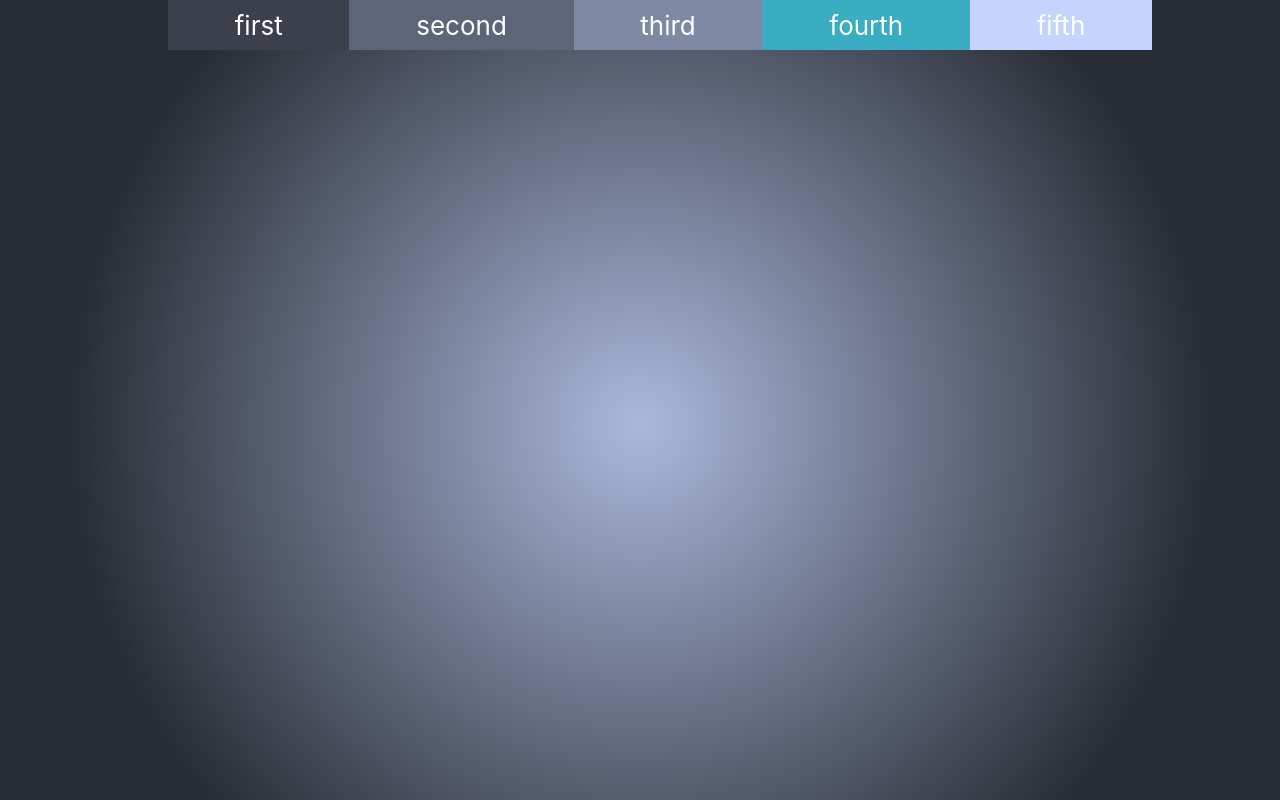
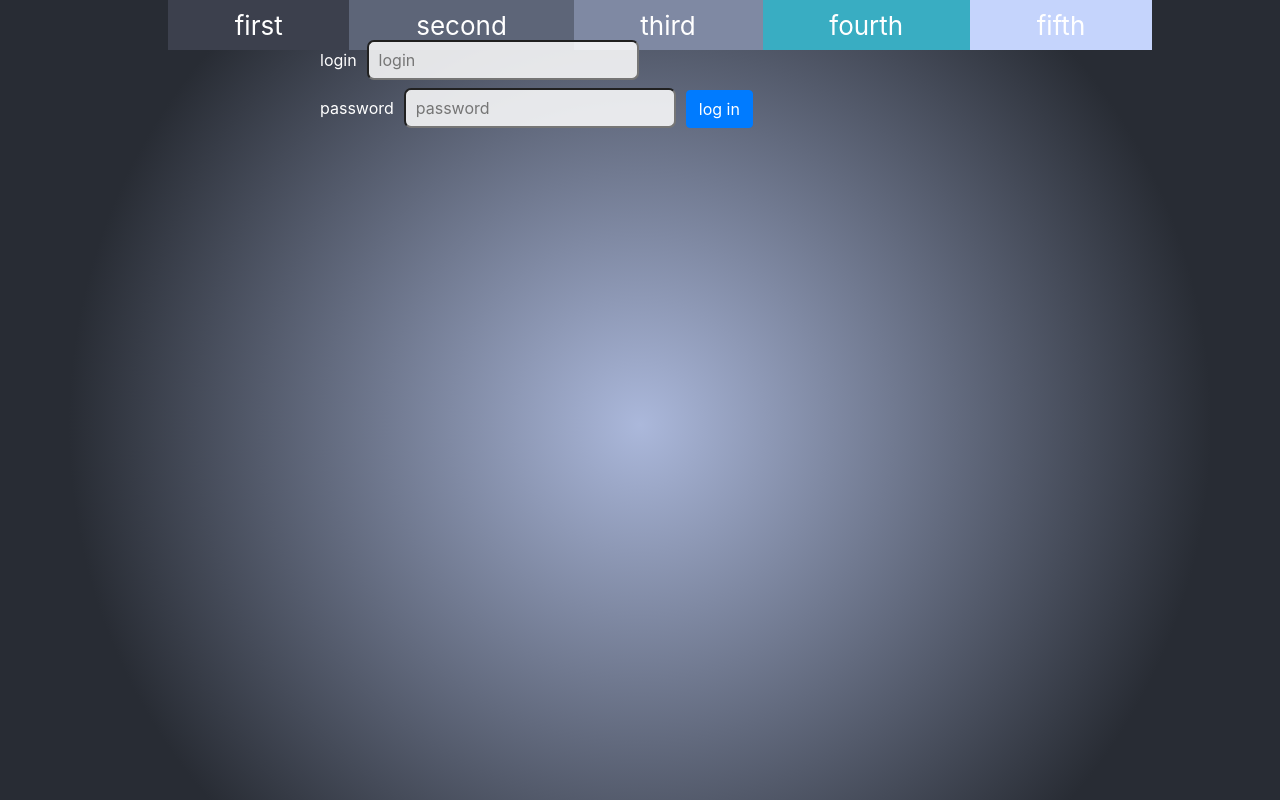
Before and after one commit to BlackH3art/react-framer-fun, a React (Create React App) app: page /fourth in a window 1280 px wide. Built offline with nearby package versions, Linux system fonts and the light colour scheme.

Commit message:
context store + login component

```diff
--- a/src/App.js
+++ b/src/App.js
@@ -2,6 +2,8 @@
 import { BrowserRouter as Router, Route } from 'react-router-dom';
 import { Provider } from 'react-redux';
 import store from './components/store';
+import StoreProvider from './components/contex store/StoreProvider';
+
 
 import Header from './components/Header';
 import FirstComponent from './components/FirstComponent';
@@ -25,7 +27,11 @@ function App() {
             <Route path="/first" component={FirstComponent}/>
             <Route path="/second" component={SecondComponent}/>
             <Route path="/third" component={ThirdComponent}/>
-            <Route path="/fourth" component={FourthComponent}/>
+
+            <StoreProvider>
+              <Route path="/fourth" component={FourthComponent}/>
+            </StoreProvider>
+
             <Route path="/fifth" component={FifthComponent}/>
 
           </div>
--- a/src/components/FourthComponent.jsx
+++ b/src/components/FourthComponent.jsx
@@ -1,12 +1,27 @@
 import React from 'react';
+import { AnimatePresence, motion } from 'framer-motion';
+
+import LoginComponent from './to login/LoginComponent';
 
 import './styles/FourthComponent.css';
 
 const FourthComponent = () => {
+
+
+
   return (
     <>
       <div className="Fourth-container">
+        <AnimatePresence>
 
+          <motion.div className="login-panel"
+            initial={{opacity: 0, y: -50}}
+            animate={{opacity: 1, y: 0}}
+          >
+            <LoginComponent />
+          </motion.div>
+
+        </AnimatePresence>
       </div>
     </>
    );
--- /dev/null
+++ b/src/components/contex store/StoreProvider.jsx
@@ -0,0 +1,27 @@
+import React, { createContext, useEffect, useState } from 'react';
+
+export const StoreContext = createContext(null);
+
+const StoreProvider = ({ children }) => {
+
+  const [ user, setUser ] = useState(null);
+  const [ isLogged, setIsLogged ] = useState(false)
+
+
+  useEffect(() => {
+
+  }, [])
+
+  return (
+    <>
+      <StoreContext.Provider value={{
+        user,
+        setUser
+      }}>
+        {children}
+      </StoreContext.Provider>
+    </>
+  )
+}
+
+export default StoreProvider;
--- a/src/components/styles/FourthComponent.css
+++ b/src/components/styles/FourthComponent.css
@@ -6,3 +6,19 @@ div.Fourth-container {
   justify-content: center;
   align-items: center;
 }
+
+/* ------------- login Panel -------------- */
+
+div.login-panel {
+  height: 75px;
+  width: 50%;
+  align-self: flex-start;
+  font-size: 1rem;
+  display: flex;
+  align-items: center;
+  justify-content: space-around;
+}
+
+label input {
+  margin: 0 10px;
+}
--- /dev/null
+++ b/src/components/to login/LoginComponent.jsx
@@ -0,0 +1,53 @@
+import React, { useContext, useState } from 'react';
+
+import { StoreContext } from '../contex store/StoreProvider';
+
+const LoginComponent = () => {
+
+  const [login, setLogin] = useState('');
+  const [password, setPassword] = useState('');
+
+  const { user, setUser, isLogged, setIsLogged } = useContext(StoreContext)
+
+  const handleSubmit = (e) => {
+    e.preventDefault();
+
+  }
+
+  const handleChange = (e) => {
+    switch (e.target.name) {
+      case "login":
+        setLogin(e.target.value);
+        break;
+      case "password":
+        setPassword(e.target.value);
+        break;
+      default:
+        break;
+    }
+  }
+
+  return (
+    <>
+      <div className="login-component">
+        <form onSubmit={handleSubmit}>
+
+          <label>
+            login
+            <input name="login" type="text" placeholder="login" value={login} onChange={handleChange} />
+          </label>
+          <label>
+            password
+            <input name="password" type="password" placeholder="password" value={password} onChange={handleChange} />
+          </label>
+
+          <button type="submit" className="btn btn-primary" > log in</button>
+
+        </form>
+
+      </div>
+    </>
+  );
+}
+
+export default LoginComponent;
--- a/src/components/todo/ListComponent.jsx
+++ b/src/components/todo/ListComponent.jsx
@@ -2,7 +2,7 @@ import React from 'react';
 import { useSelector, useDispatch } from 'react-redux';
 import { FontAwesomeIcon } from '@fortawesome/react-fontawesome';
 import { faTrashAlt } from '@fortawesome/free-solid-svg-icons';
-import { AnimatePresence, motion } from 'framer-motion';
+import { AnimatePresence, AnimateSharedLayout, motion } from 'framer-motion';
 
 import { deleteTodo } from '../store/actionCreators';
 
@@ -30,8 +30,9 @@ const ListComponent = () => {
           <h3> {title} </h3>
         </div>
         <AnimatePresence>
+          <AnimateSharedLayout>
             <div className="ul-container">
-            <ul className="todo-list">
+              <motion.ul layout className="todo-list">
 
                 {todoArray.map((item, i) => (
                   <motion.li variants={{
@@ -45,14 +46,20 @@ const ListComponent = () => {
                       transition: {
                         delay: i * 0.05
                       }
+                    },
+                    unmount: {
+                      x: 150,
+                      opacity: 0
                     }
                   }}
                   initial="hidden"
                   animate="visible"
+                  exit="unmount"
                   custom={i}
                   key={i}
                   id={i}
                   >
+
                     <p>{item}</p>
                     <span> Utworzono 21.11.2020 o 9:20</span>
                     <div className="action-buttons-container">
@@ -66,8 +73,9 @@ const ListComponent = () => {
                   </motion.li>
                 ))}
 
-            </ul>
+              </motion.ul>
             </div>
+          </AnimateSharedLayout>
         </AnimatePresence>
       </div>
     </>
```
Lines whose indentation alone changed are shown as unchanged.
